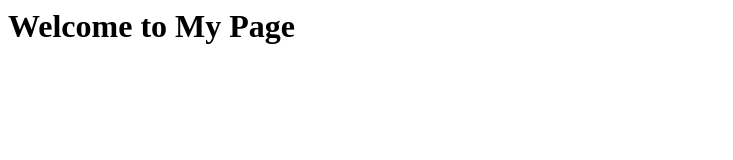
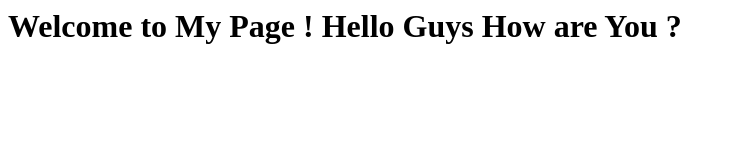
Before and after one commit to PradeepKPal1611/repogit, a plain HTML site: page index.html in a window 1280 px wide. Shown: the whole page, without its empty margins (0-733 px from the left). Drawn offline with Linux system fonts and the light colour scheme.

Commit message:
Changed index.html

```diff
--- a/index.html
+++ b/index.html
@@ -3,7 +3,7 @@
        <link rel="stylesheet" href="style.css">
     </head>
     <body>
-        <h1> Welcome to My Page</h1>
+        <h1> Welcome to My Page ! Hello Guys How are You ?</h1>
     </body>
     <script src="script.js"></script>
 </html>
```
